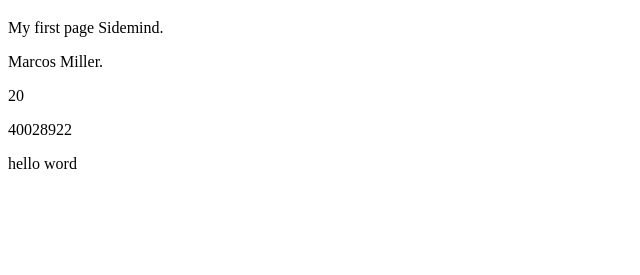
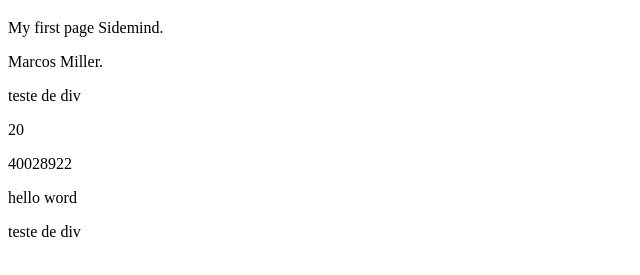
Before and after one commit to marcosmillerj/teste2Github, a plain HTML site: page index.html in a window 1280 px wide. Shown: the part 61-336 px from the top of the page, without its empty margins (0-640 px from the left). Drawn offline with Linux system fonts and the light colour scheme.

Commit message:
modificação de texto

```diff
--- a/index.html
+++ b/index.html
@@ -4,8 +4,15 @@
     <h1>My First Page</h1>
     <p>My first page Sidemind.</p>
     <p>Marcos Miller.</p>
+    <div>teste de div</div>
+
+
     <p>20</p>
     <p>40028922</p>
+
+
     <p>hello word</p>
+
+    <div>teste de div</div>
   </body>
 </html>
```
